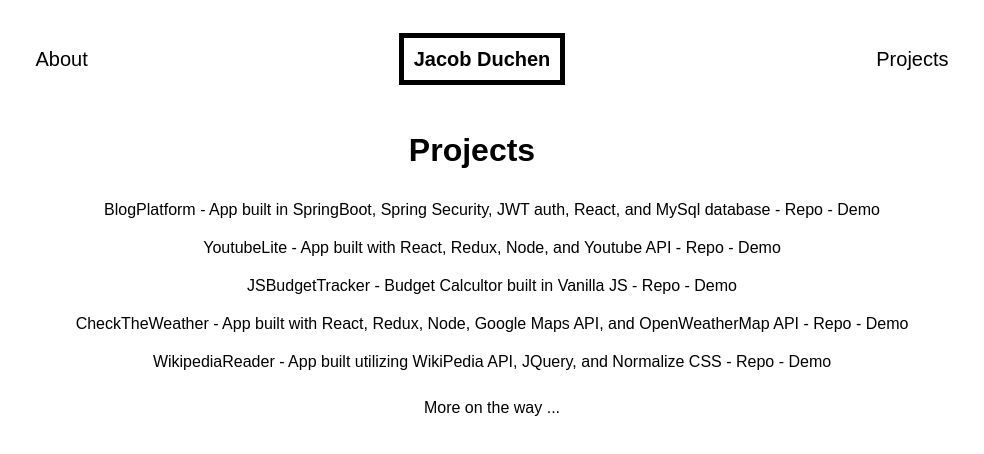
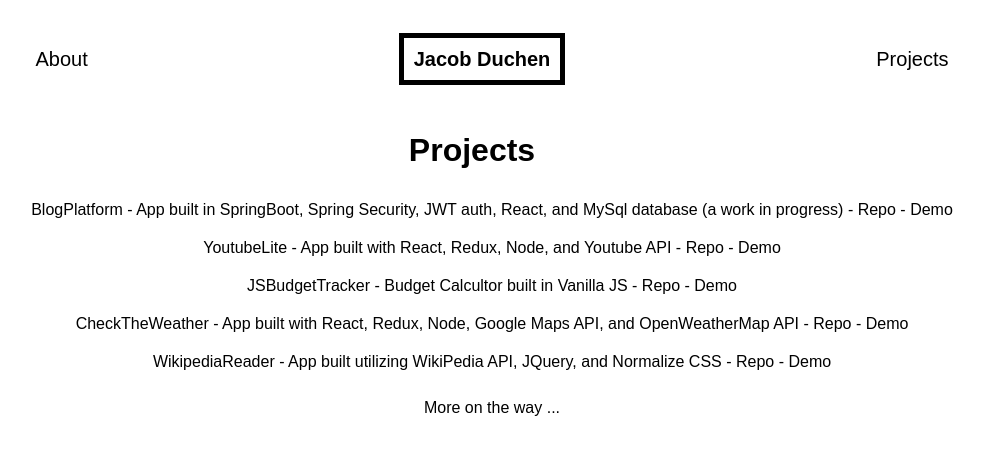
Before and after one commit to fatcatdog/simple_react_site, a React (Create React App) app: page /projects in a window 1280 px wide. Shown: the top 454 px of the page, without its empty margins (168-1152 px from the left). Built offline with nearby package versions, Linux system fonts and the light colour scheme; what webfontloader would draw is missing.

Commit message:
changed project decription

```diff
--- a/src/components/Projects.js
+++ b/src/components/Projects.js
@@ -4,7 +4,7 @@ import React from 'react';
 import '../css/Projects.css';
 
 let data = [
-  {name:"BlogPlatform", description: "App built in SpringBoot, Spring Security, JWT auth, React, and MySql database", url: "https://github.com/fatcatdog/SpringBootReactPoweredBlog", demoUrl: "https://github.com/fatcatdog/SpringBootReactPoweredBlog", screenshot: ""},
+  {name:"BlogPlatform", description: "App built in SpringBoot, Spring Security, JWT auth, React, and MySql database (a work in progress)", url: "https://github.com/fatcatdog/SpringBootReactPoweredBlog", demoUrl: "https://github.com/fatcatdog/SpringBootReactPoweredBlog", screenshot: ""},
   {name:"YoutubeLite", description: "App built with React, Redux, Node, and Youtube API", url: "https://github.com/fatcatdog/light-youtube-player-", demoUrl: "https://youtube-player-react-redux.herokuapp.com/", screenshot: ""},
   {name:"JSBudgetTracker", description: "Budget Calcultor built in Vanilla JS", url:"https://github.com/fatcatdog/monthly-budget-vanilla-js" , demoUrl: "https://vanillajsbudgettracker.herokuapp.com/", screenshot: "" },
   {name:"CheckTheWeather", description: "App built with React, Redux, Node, Google Maps API, and OpenWeatherMap API", url: "https://github.com/fatcatdog/check-the_weather-app", demoUrl: "https://checktheweatherapp.herokuapp.com/", screenshot: "" },
```
